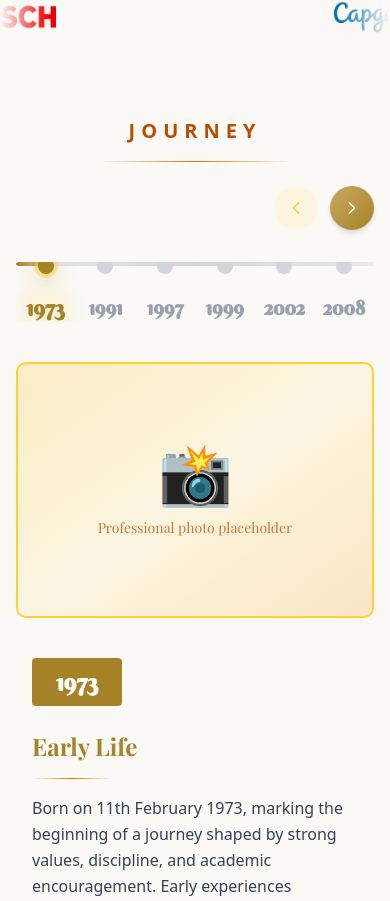
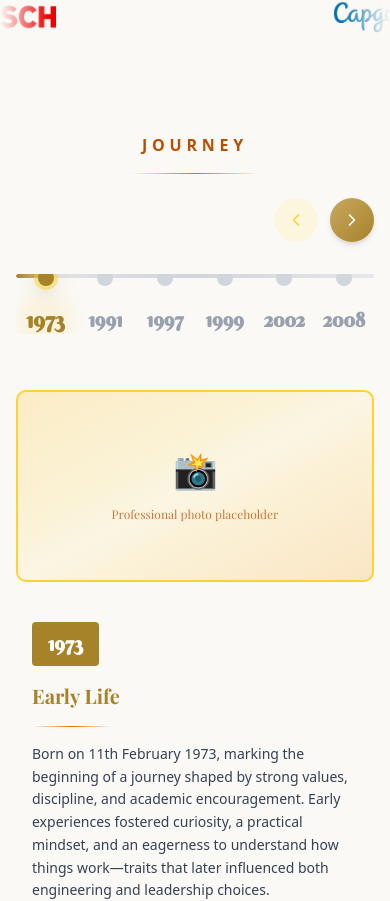
Before and after one commit to Polaris-AI-Assistant/Pramod-Dastookar, a Next.js app: page / in a window 390 px wide. Shown: the part 1535-2436 px from the top of the page. Built offline with nearby package versions, Linux system fonts and the light colour scheme.

Commit message:
journey section responsiveness changes

```diff
--- a/components/professionalexperience.tsx
+++ b/components/professionalexperience.tsx
@@ -123,14 +123,14 @@ const ExperienceTimeline = () => {
   const currentExperience = experiences[currentIndex];
 
   return (
-    <div className={`h-screen bg-[#FAF9F6] p-4 overflow-hidden ${berkshireSwash.variable} ${playfairDisplay.variable}`}>
-      <div className="max-w-7xl mx-auto h-full flex flex-col">
+    <div className={`min-h-screen bg-[#FAF9F6] p-4 overflow-auto ${berkshireSwash.variable} ${playfairDisplay.variable}`}>
+      <div className="max-w-7xl mx-auto flex flex-col pb-8">
         {/* Header */}
-        <div className="mb-6 text-center">
-          <span className="text-amber-700 text-xl tracking-[0.3em] uppercase font-semibold">
+        <div className="mb-6 text-center pt-4">
+          <span className="text-amber-700 text-base sm:text-xl tracking-[0.3em] uppercase font-semibold">
             JOURNEY
           </span>
-          <div className="w-48 h-px bg-linear-to-r from-transparent via-amber-600 to-transparent mx-auto mt-4" />
+          <div className="w-32 sm:w-48 h-px bg-linear-to-r from-transparent via-amber-600 to-transparent mx-auto mt-4" />
         </div>
 
         {/* Navigation Arrows */}
@@ -229,22 +229,22 @@ const ExperienceTimeline = () => {
         </div>
 
         {/* Content Card */}
-        <div className="grid md:grid-cols-2 gap-6 items-center flex-1 overflow-hidden">
+        <div className="grid grid-cols-1 md:grid-cols-2 gap-6 items-start mt-4">
           {/* Image placeholder */}
-          <div className="bg-linear-to-br from-amber-400/20 via-amber-300/10 to-amber-500/20 rounded-lg h-64 flex items-center justify-center border-2 border-amber-300">
+          <div className="bg-linear-to-br from-amber-400/20 via-amber-300/10 to-amber-500/20 rounded-lg h-48 sm:h-64 flex items-center justify-center border-2 border-amber-300">
             <div className="text-amber-700 text-center p-8">
-              <div className="text-6xl mb-4">📸</div>
-              <p className="text-sm opacity-75" style={{ fontFamily: 'var(--font-playfair)' }}>Professional photo placeholder</p>
+              <div className="text-4xl sm:text-6xl mb-4">📸</div>
+              <p className="text-xs sm:text-sm opacity-75" style={{ fontFamily: 'var(--font-playfair)' }}>Professional photo placeholder</p>
             </div>
           </div>
 
           {/* Content */}
-          <div className="p-4 overflow-y-auto max-h-full">
-            <div className="inline-block text-white px-6 py-2 rounded text-2xl font-bold mb-6" style={{ fontFamily: 'var(--font-berkshire)', backgroundColor: '#A68229' }}>
+          <div className="p-4 space-y-4">
+            <div className="inline-block text-white px-4 sm:px-6 py-2 rounded text-xl sm:text-2xl font-bold" style={{ fontFamily: 'var(--font-berkshire)', backgroundColor: '#A68229' }}>
               {currentExperience.year}
             </div>
 
-            <h2 className="text-2xl font-bold mb-4" style={{
+            <h2 className="text-xl sm:text-2xl font-bold" style={{
               color: '#A68229',
               fontFamily: 'var(--font-playfair)'
             }}>
@@ -252,20 +252,20 @@ const ExperienceTimeline = () => {
             </h2>
 
             {currentExperience.company && (
-              <h3 className="text-xl font-semibold text-gray-700 mb-2" style={{ fontFamily: 'var(--font-playfair)' }}>
+              <h3 className="text-lg sm:text-xl font-semibold text-gray-700" style={{ fontFamily: 'var(--font-playfair)' }}>
                 {currentExperience.company}
               </h3>
             )}
 
             {currentExperience.period && (
-              <p className="text-gray-600 font-medium mb-4">
+              <p className="text-sm sm:text-base text-gray-600 font-medium">
                 {currentExperience.period}
               </p>
             )}
 
-            <div className="w-20 h-px bg-linear-to-r from-transparent via-amber-600 to-transparent mb-4" />
+            <div className="w-20 h-px bg-linear-to-r from-transparent via-amber-600 to-transparent" />
 
-            <p className="text-gray-700 leading-relaxed" style={{ fontFamily: 'system-ui, sans-serif' }}>
+            <p className="text-sm sm:text-base text-gray-700 leading-relaxed" style={{ fontFamily: 'system-ui, sans-serif' }}>
               {currentExperience.description}
             </p>
           </div>
```
